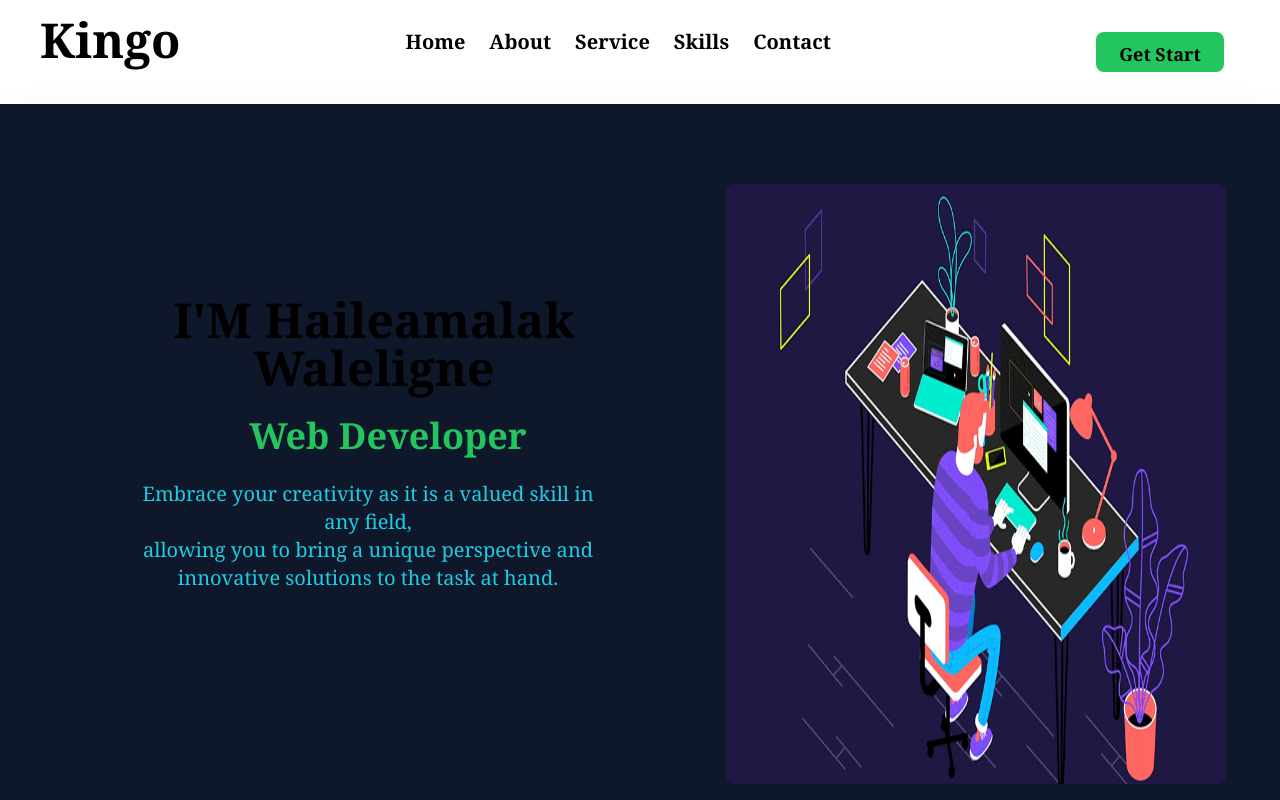
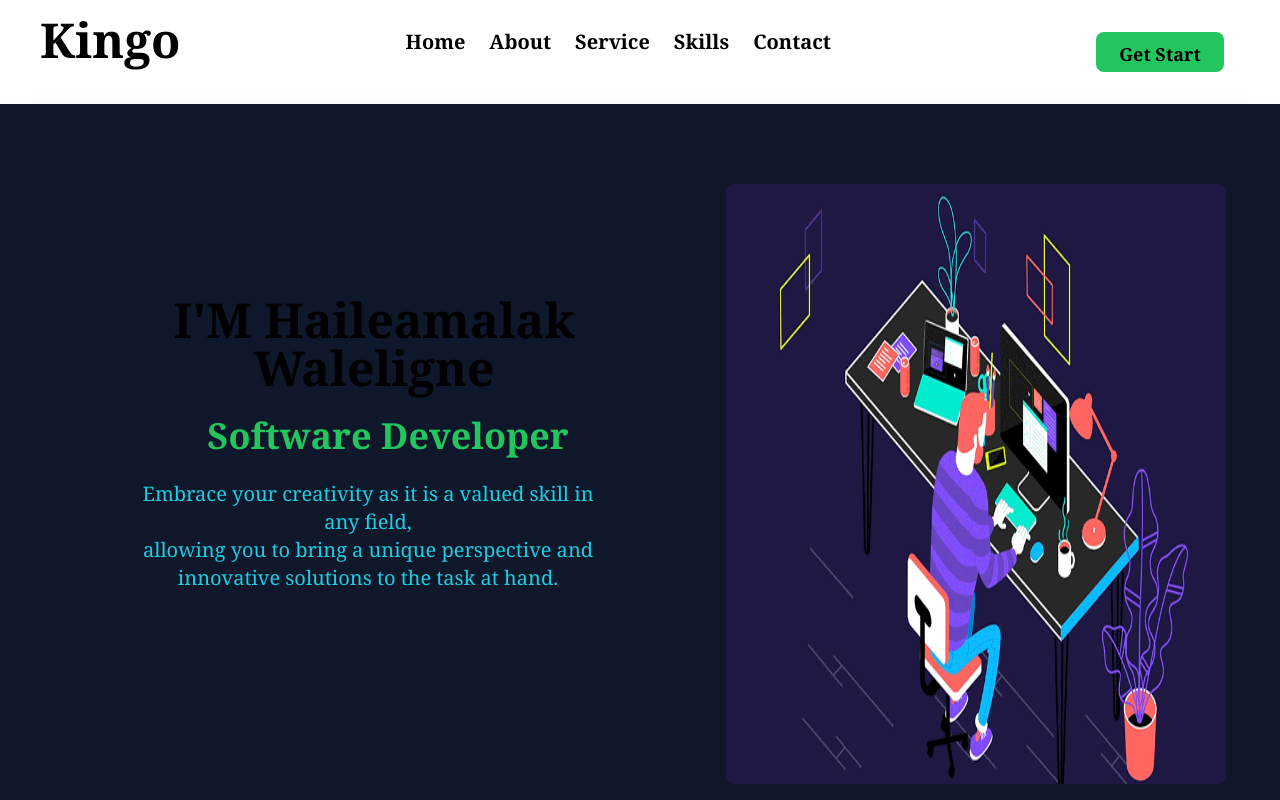
Before and after one commit to haileamlakwalelige/me-and-tensae, a React (Create React App) app: page / in a window 1280 px wide. Shown: the top 800 px of the page. Built offline with nearby package versions, Linux system fonts and the light colour scheme.

Commit message:
Adding Hero page

```diff
--- a/src/haila/Heros.js
+++ b/src/haila/Heros.js
@@ -16,7 +16,7 @@ const Heros = () => {
      <div className='pt-10 grid lg:grid-cols-2 lg:gap-16 '>
        <div className="md:ml-32 mt-32 flex flex-col items-center" data-aos="fade-down">
         <h1 className="font-bold text-3xl sm:text-5xl ml-3 my-6 text-center hover:text-white cursor-pointer">I'M Haileamalak Waleligne</h1>
-        <h2 className="font-bold text-2xl sm:text-4xl text-green-500 ml-10 mb-6">Web Developer</h2>
+        <h2 className="font-bold text-2xl sm:text-4xl text-green-500 ml-10 mb-6">Software Developer</h2>
         <p className='text-xl text-[#1ccde4] text-center'>Embrace your creativity as it is a valued skill in any field, <br/>
         allowing you to bring a unique perspective and <br /> innovative solutions to
         the task at hand.</p>
```
